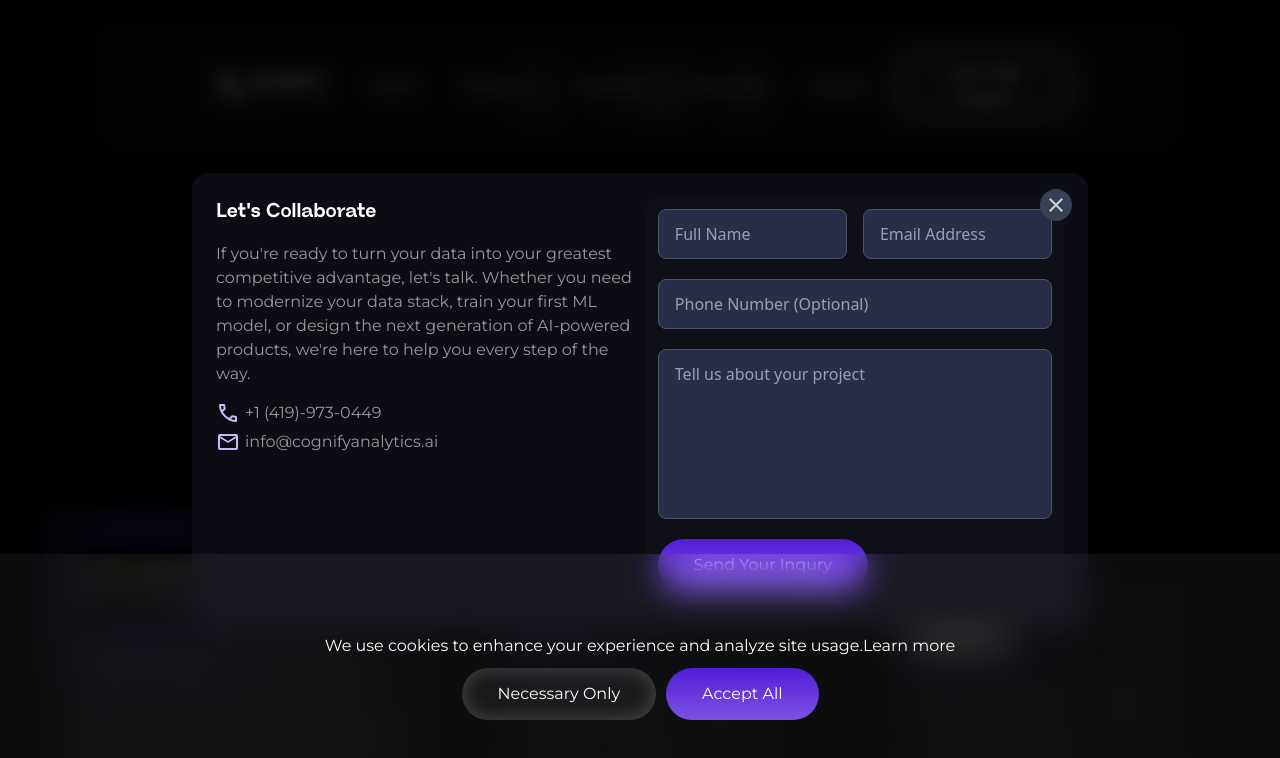
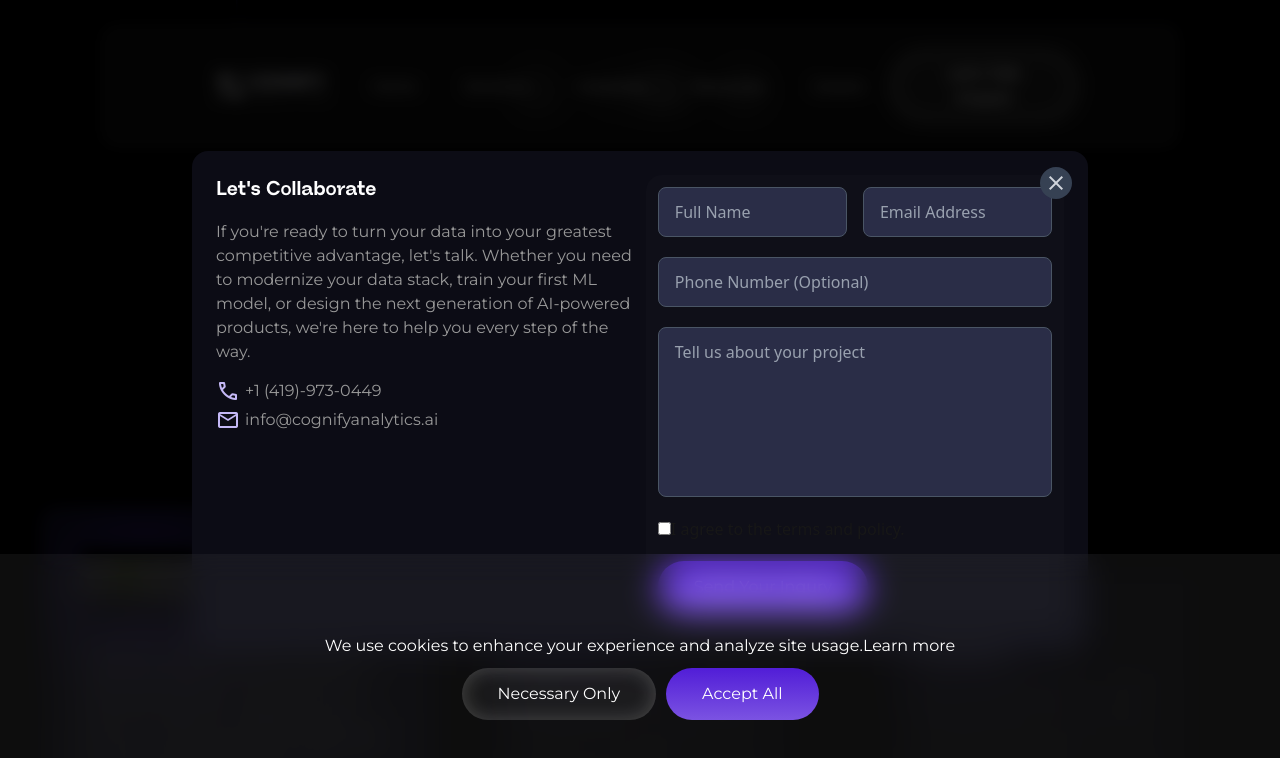
Before and after one commit to YashashreePatel/ca-website, a Next.js app: page / in a window 1280 px wide. Both pictures are taken after a click on the button "Connect with Us". Shown: the part 4776-5534 px from the top of the page. Built offline with nearby package versions, Linux system fonts and the light colour scheme.

Commit message:
adding cookie consent

```diff
--- a/src/components/home/WhyUs.tsx
+++ b/src/components/home/WhyUs.tsx
@@ -8,6 +8,9 @@ import { CompanyValues, CompanyImpacts, CompanyNumerics } from '@/types';
 import Slider from 'react-slick';
 import "slick-carousel/slick/slick.css";
 import "slick-carousel/slick/slick-theme.css";
+
+import Button from '@/components/ui/Button';
+import ContactModal from '@/components/ui/ContactModal';
 
 const ValuesSlide: React.FC<{ values: CompanyValues }> = ({ values }) => {
   const renderValueItem = (item: { id: number; title: string; description: string }) => (
@@ -24,6 +27,8 @@ const ValuesSlide: React.FC<{ values: CompanyValues }> = ({ values }) => {
   const leftColumn = values.data.slice(0, 2);
   const centerColumn = values.data.slice(2, 3);
   const rightColumn = values.data.slice(3, 6);
+
+  const [isModalOpen, setIsModalOpen] = useState(false);
 
   return (
     <div className='relative w-full flex flex-col items-center gap-[40px] p-[40px] bg-black border-[1px] border-brand-purple/20 rounded-[16px]'>
@@ -52,6 +57,12 @@ const ValuesSlide: React.FC<{ values: CompanyValues }> = ({ values }) => {
           {rightColumn.map(renderValueItem)}
         </div>
       </div>
+
+      <Button onClick={() => setIsModalOpen(true)} variant='primary' iconSrc='/images/icons/sparkle-fill.svg' iconAlt='Arrow'>Let&apos;s Talk Impact</Button>
+      <ContactModal
+        isOpen={isModalOpen}
+        onClose={() => setIsModalOpen(false)}
+      />
     </div>
   );
 };
@@ -70,6 +81,8 @@ const ImpactSlide: React.FC<{ impacts: CompanyImpacts }> = ({ impacts }) => {
 
   const leftColumn = impacts.data.slice(0, 2);
   const rightColumn = impacts.data.slice(2, 5);
+
+  const [isModalOpen, setIsModalOpen] = useState(false);
 
   return (
     <div className='relative w-full flex flex-col items-center gap-[40px] p-[40px] bg-black border-[1px] border-brand-purple/20 rounded-[16px]'>
@@ -106,6 +119,11 @@ const ImpactSlide: React.FC<{ impacts: CompanyImpacts }> = ({ impacts }) => {
           {rightColumn.map(renderValueItem)}
         </div>
       </div>
+      <Button onClick={() => setIsModalOpen(true)} variant='primary' iconSrc='/images/icons/sparkle-fill.svg' iconAlt='Arrow'>Let&apos;s Talk Impact</Button>
+      <ContactModal
+        isOpen={isModalOpen}
+        onClose={() => setIsModalOpen(false)}
+      />
     </div>
   );
 };
@@ -132,6 +150,8 @@ const NumericSlide: React.FC<{ numerics: CompanyNumerics }> = ({ numerics }) =>
   const topRow = numerics.data.slice(0, 3);
   const bottomRow = numerics.data.slice(3, 6);
 
+  const [isModalOpen, setIsModalOpen] = useState(false);
+
   return (
     <div className='relative w-full flex flex-col items-center gap-[40px] p-[40px] bg-black border-[1px] border-brand-purple/20 rounded-[16px]'>
       <div className='text-symbol-purple text-center font-montserrat font-semibold text-[20px] leading-none'>
@@ -145,6 +165,11 @@ const NumericSlide: React.FC<{ numerics: CompanyNumerics }> = ({ numerics }) =>
           {bottomRow.map(renderValueItem)}
         </div>
       </div>
+      <Button onClick={() => setIsModalOpen(true)} variant='primary' iconSrc='/images/icons/sparkle-fill.svg' iconAlt='Arrow'>Let&apos;s Talk Impact</Button>
+      <ContactModal
+        isOpen={isModalOpen}
+        onClose={() => setIsModalOpen(false)}
+      />
     </div>
   );
 };
--- a/src/components/ui/ContactModal.tsx
+++ b/src/components/ui/ContactModal.tsx
@@ -28,6 +28,12 @@ const ContactModal: React.FC<ContactModalProps> = ({ isOpen, onClose }) => {
     // Handle form submission
     console.log('Form submitted:', formData);
     onClose();
+  };
+
+  const [isChecked, setIsChecked] = useState(false);
+
+  const handleCheckboxChange = (event: any) => {
+    setIsChecked(event.target.checked);
   };
 
   if (!isOpen) return null;
@@ -105,6 +111,16 @@ const ContactModal: React.FC<ContactModalProps> = ({ isOpen, onClose }) => {
               required
             />
 
+            <label>
+              <input
+                type="checkbox"
+                checked={isChecked}
+                onChange={handleCheckboxChange}
+                className="text-white text-center desktop:text-left font-montserrat text-[16px]"
+              />
+              I agree to the terms and policy.
+            </label>
+
             {/* Submit Button */}
             <Button variant='primary'>Send Your Inqury</Button>
           </form>
--- a/src/components/ui/CookieConsent.tsx
+++ b/src/components/ui/CookieConsent.tsx
@@ -49,8 +49,8 @@ const CookieConsent: React.FC = () => {
           </div>
           <div className='w-full flex flex-col tablet:flex-row justify-center gap-[10px]'>
             {/* <Button onClick={() => setShowPreferences(true)} variant='primary'>Customize</Button> */}
-            <Button onClick={() => setShowPreferences(true)} variant='secondary'>Necessary Only</Button>
-            <Button onClick={() => setShowPreferences(true)} variant='primary'>Accept All</Button>
+            <Button onClick={acceptNecessary} variant='secondary'>Necessary Only</Button>
+            <Button onClick={acceptAll} variant='primary'>Accept All</Button>
           </div>
         </div>
       </div>
```
